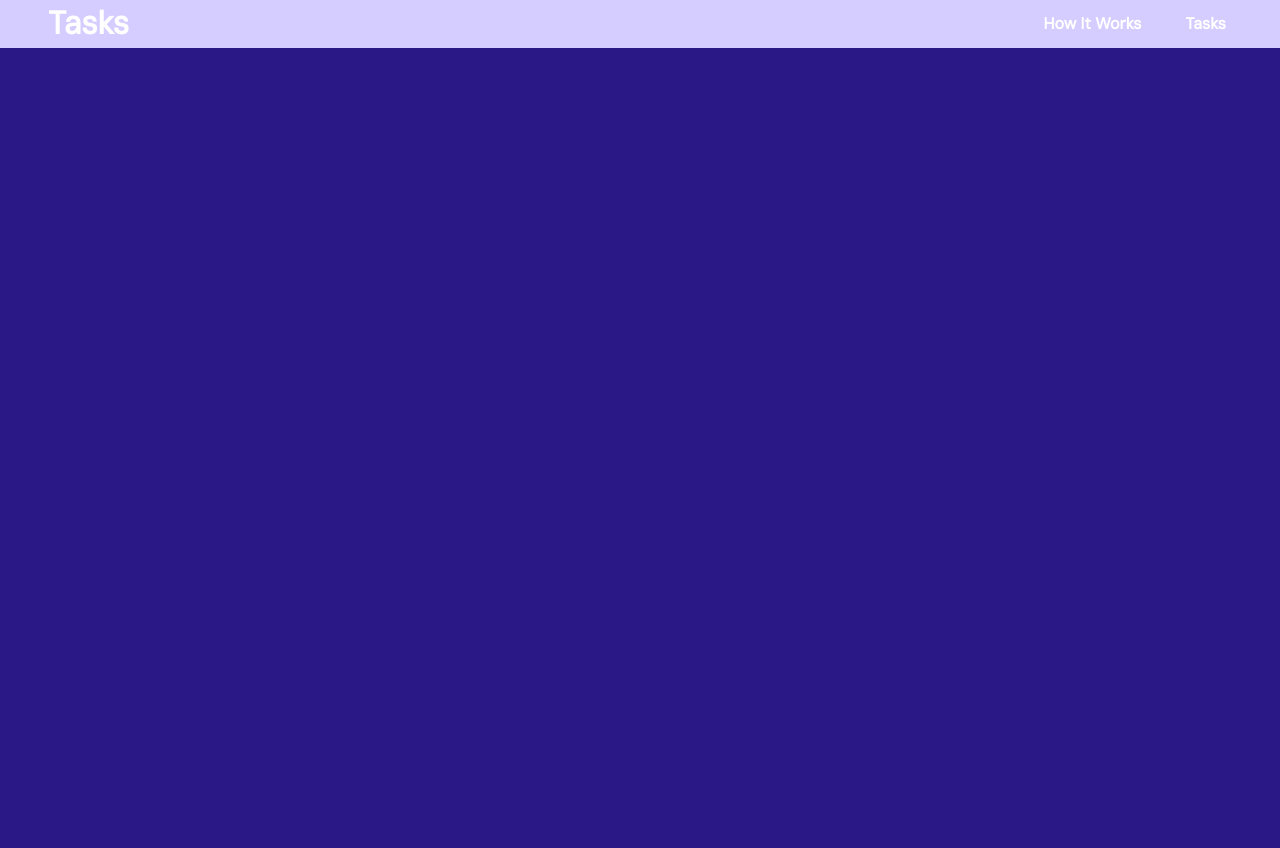
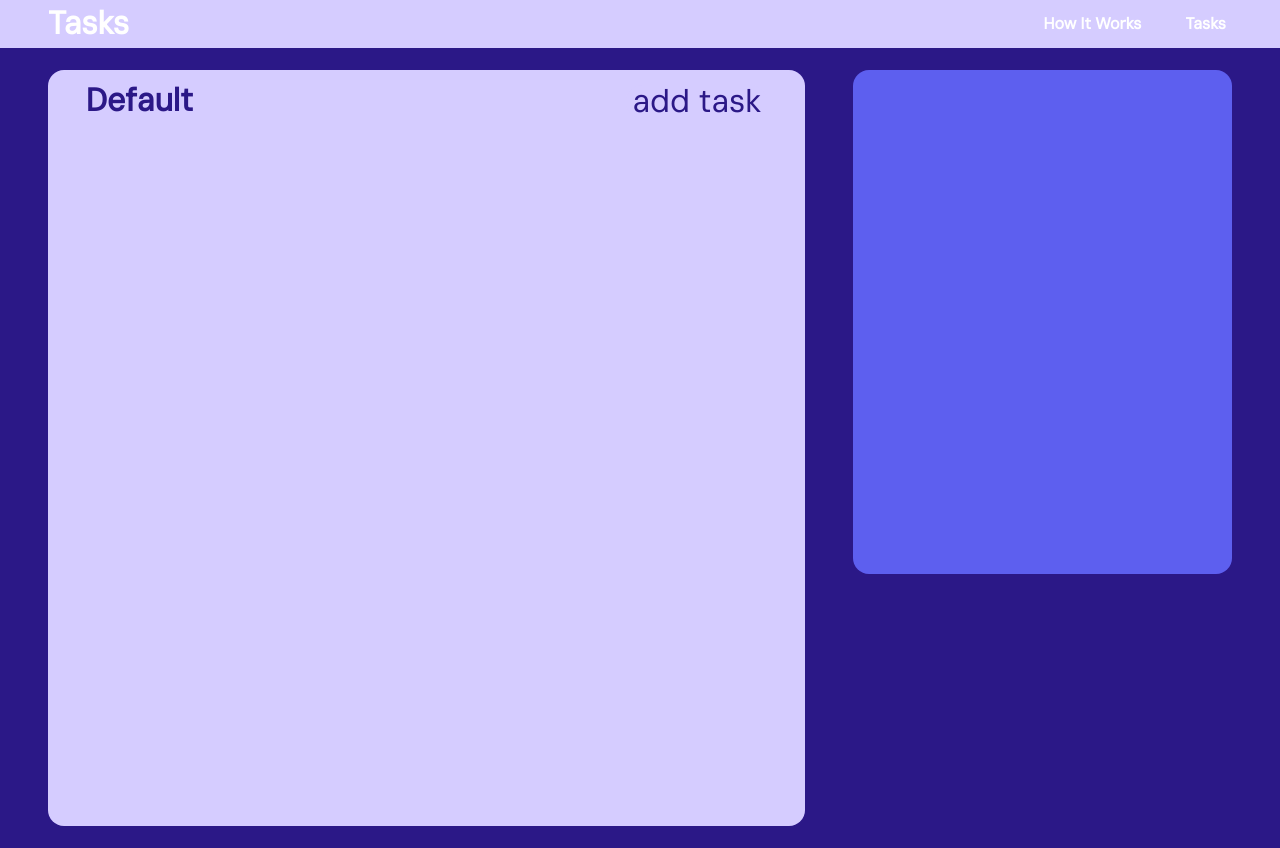
Before and after one commit to mothibimalebana/ToDo-List, a website built with webpack: page src/index.html in a window 1280 px wide. Built offline with nearby package versions, Linux system fonts and the light colour scheme.

Commit message:
added styles to default header and the 'add task' button

```diff
--- a/src/css/styles.css
+++ b/src/css/styles.css
@@ -115,9 +115,52 @@
     .container{
         display: grid;
         grid-template-columns: 2fr 1fr;
+        column-gap: 3rem;
         grid-template-rows: 2fr 1fr;
         min-height: 100%;
         background-color: #2B1887;
-        padding: 0 3rem;
+        padding: 1.38rem 3rem;
 
     }
+    .tasks{
+      grid-column-start: 1;
+      grid-column-end: 2;
+      grid-row-start: 1;
+      grid-row-end: 3;
+      border-radius: 1rem;
+      background: var(--Blue-Blue-100, #D5CCFF);
+    }
+    .taskHeader {
+      display: flex;
+      justify-content: space-between;
+      margin: 2% 5%;
+    }
+    .taskHeader > .title{
+      color: var(--Blue-Blue-800, #2B1887);
+      font-family: "DM Sans";
+      font-size: 2rem;
+      font-style: normal;
+      font-weight: 700;
+      line-height: normal;
+    }
+    .taskHeader > .addTask > button{
+      background: var(--Blue-Blue-100, #D5CCFF);
+      color: var(--Blue-Blue-800, #2B1887);
+      font-family: "DM Sans";
+      font-size: 2rem;
+      border: none;
+      border-radius: 1rem;
+
+    }
+    .lists{
+      grid-column-start: 2;
+      grid-column-end: 3;
+      grid-row-start: 1;
+      grid-row-end: 2;
+      border-radius: 1rem;
+      background: var(--Iris-100, #5D5FEF);
+    }
+    .taskList{
+      display: grid;
+      grid-auto-rows: 80px;
+    }
--- a/src/index.html
+++ b/src/index.html
@@ -18,7 +18,13 @@
     </header>
     <div class="container">
         <div class="tasks">
+            <div class="taskHeader">
+                <div class="title">Default</div>
+                <div class="addTask"><button>add task</button></div>
+            </div>
+            <div class="taskList">
 
+            </div>
         </div>
         <div class="lists"></div>
     </div>
```
